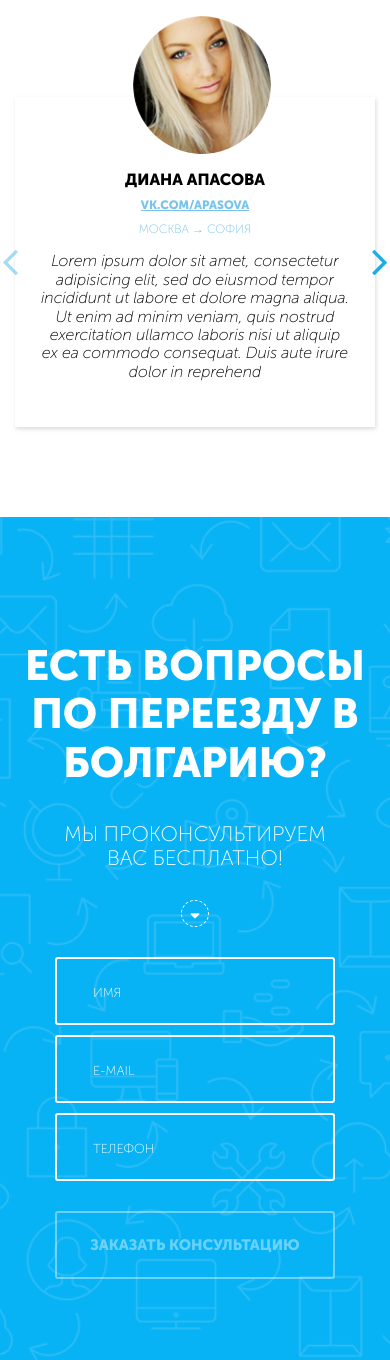
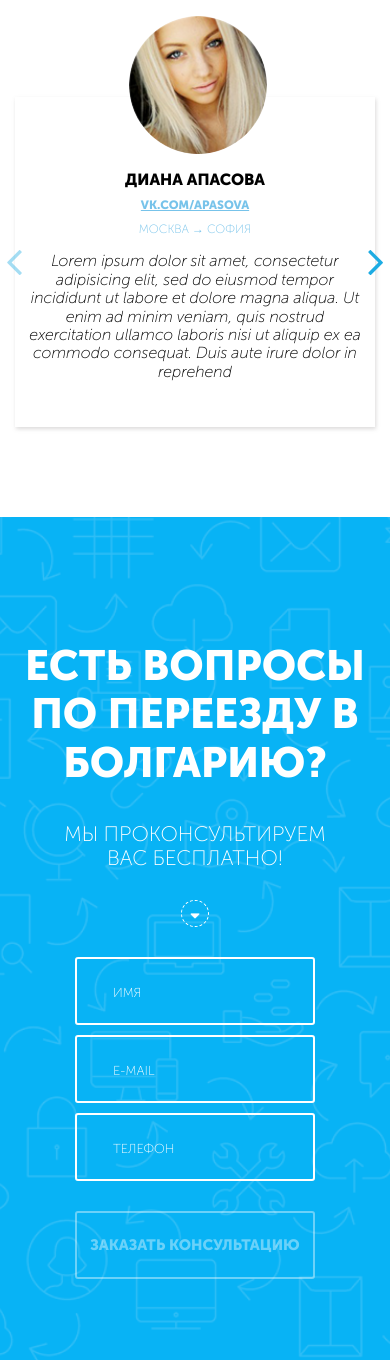
Before and after one commit to VladMalev234/bolgaria-remake-with-js, a plain HTML site: page index.html in a window 390 px wide. Shown: the part 4832-6192 px from the top of the page. Drawn offline with Linux system fonts and the light colour scheme; no server answers.

Commit message:
Fixed css form for mobile and litlebit css slider

```diff
--- a/scss/blocks/_question.scss
+++ b/scss/blocks/_question.scss
@@ -91,3 +91,15 @@
         }
     }
 }
+
+@media (max-width: 460px) {
+    .question {
+
+        &-form {
+            //padding: 40px;
+            &__group {
+                max-width: 240px;
+            }
+        }
+    }
+}
--- a/scss/blocks/_reviews.scss
+++ b/scss/blocks/_reviews.scss
@@ -137,3 +137,24 @@
             }
         }
     }
+
+
+    @media (max-width: 440px) {
+        .reviews {
+            &-slider {
+                &-wrap {
+                    margin-top: 100px;
+                    padding: 74px 14px 30px;
+                    max-width: 417px;
+                }
+            }
+        }
+        .arrow {
+            &-prev {
+                left: -4%;
+            }
+            &-next {
+                right: -4%;
+            }
+        }
+    }
```
Also changed, not shown: css/style.css, 1 other file.
